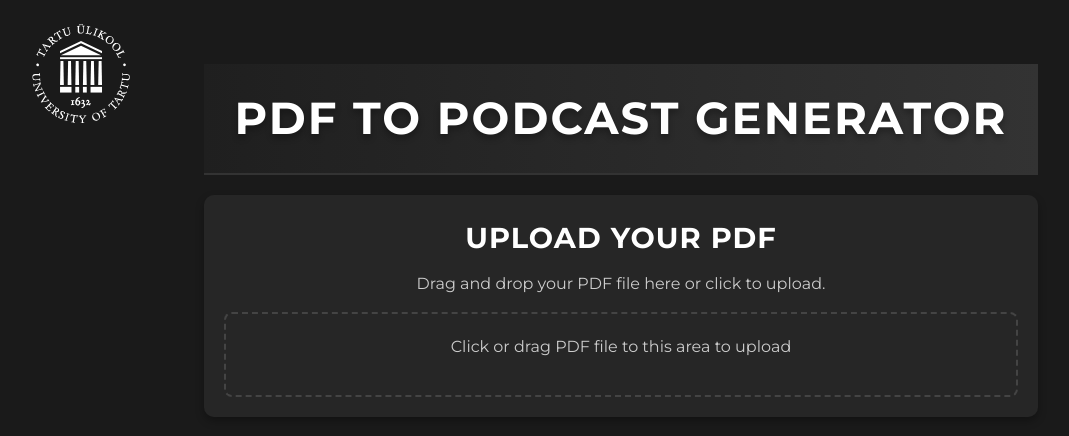
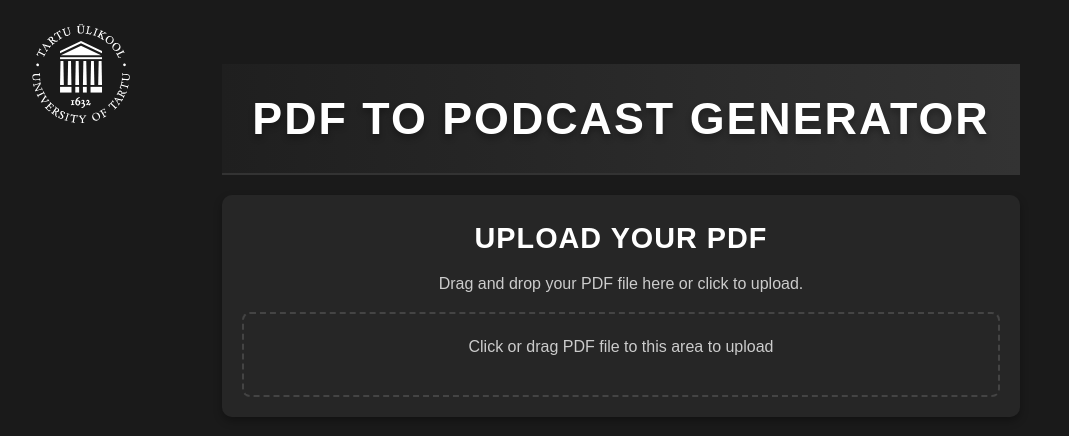
Before and after one commit to philip120/tts_tudengiprojekt2025, a Vue app in the folder frontend/: page / in a window 1280 px wide. Shown: the top 436 px of the page, without its empty margins (19-1088 px from the left). Built offline with nearby package versions, Linux system fonts and the light colour scheme.

Commit message:
font change vol2

```diff
--- a/frontend/src/App.vue
+++ b/frontend/src/App.vue
@@ -219,7 +219,7 @@
 
 <style>
 @import "./style.css";
-@import url('https://fonts.googleapis.com/css2?family=Montserrat:wght@400;700&display=swap');
+@import url('https://fonts.googleapis.com/css2?family=Barlow:wght@400;700&display=swap');
 
 /* Styles for Background Video */
 #background-video {
```
